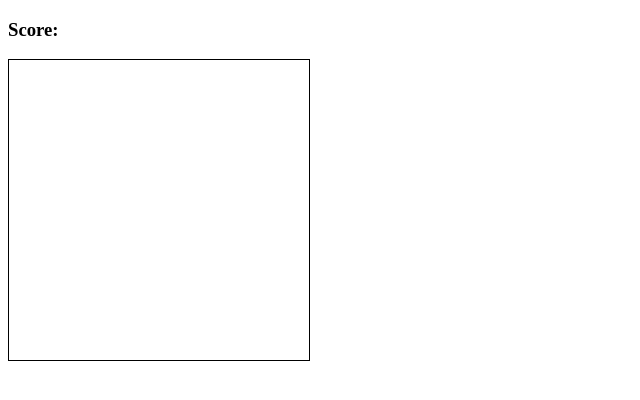
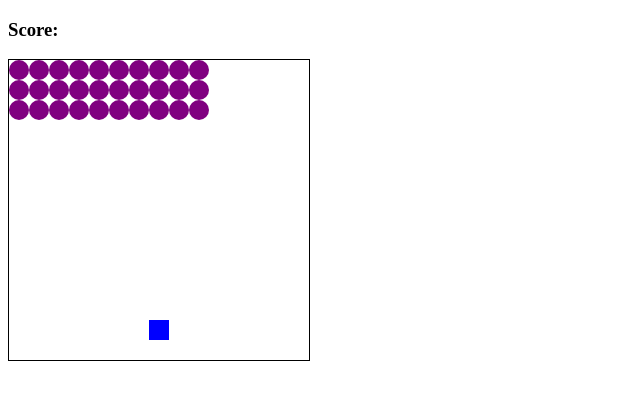
Before and after one commit to Georzilla/spaceinvaders, a plain HTML site: page index.html in a window 1280 px wide. Shown: the whole page, without its empty margins (0-640 px from the left). Drawn offline with Linux system fonts and the light colour scheme.

Commit message:
movility to shooter

```diff
--- /dev/null
+++ b/app.js
@@ -0,0 +1,43 @@
+document.addEventListener('DOMContentLoaded', ()=> {
+    const squares = document.querySelectorAll('.grid div')
+    const resultDisplay = document.querySelector ('#result')
+
+    let width = 15
+    let currentShooterIndex = 202
+    let currentInvaderIndex = 0
+    let alienInvadersTakeDown = []
+    let result = 0
+    let direction = 1
+    let invaderId
+
+    // define the alien invaders
+    const alienInvaders =
+    [0,1,2,3,4,5,6,7,8,9,
+    15,16,17,18,19,20,21,22,23,24,
+    30,31,32,33,34,35,36,37,38,39]
+
+    //draw the alien invaders
+    alienInvaders.forEach( invader => squares[currentInvaderIndex + invader].classList.add('invader'))
+
+    //draw shooter
+    squares[currentShooterIndex].classList.add('shooter')
+
+    // shooter movement
+    function moveShooter(e) {
+        squares[currentShooterIndex].classList.remove('shooter')
+        switch(e.keyCode) {
+            case 37:
+                if(currentShooterIndex % width !== 0) currentShooterIndex -=1
+                break
+            case 39:
+                if(currentShooterIndex % width < width -1) currentShooterIndex +=1
+                break
+        }
+
+        squares[currentShooterIndex].classList.add('shooter')
+
+
+
+    }
+    document.addEventListener('keydown', moveShooter)
+})
--- a/index.html
+++ b/index.html
@@ -5,9 +5,10 @@
     <meta name="viewport" content="width=device-width, initial-scale=1.0">
     <title>Space Invaders</title>
     <link rel="stylesheet" href="/style.css">
+    <script src="/app.js"></script>
 </head>
 <body>
-    <h3>Score: <span id="result"></span> </h3>
+    <h3>Score: <span id="result"></span></h3>
 
 
     <div class="grid">
--- a/style.css
+++ b/style.css
@@ -1,3 +1,4 @@
+
 .grid {
     display: flex;
     flex-wrap: wrap;
```
